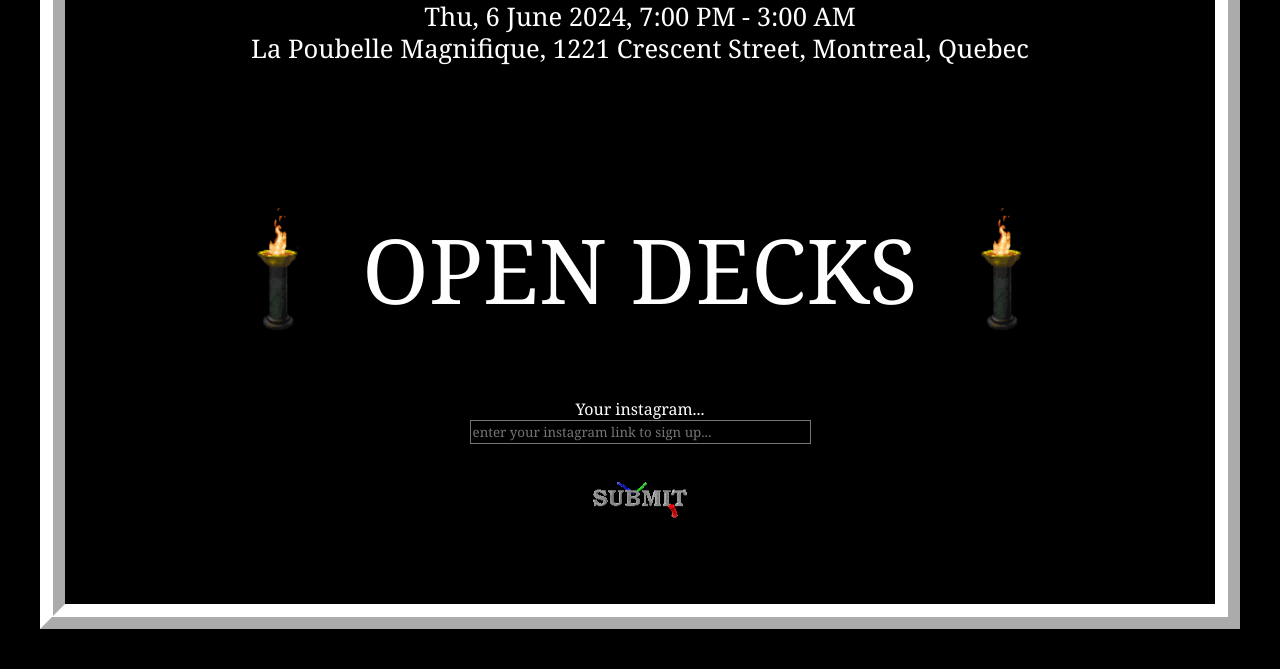
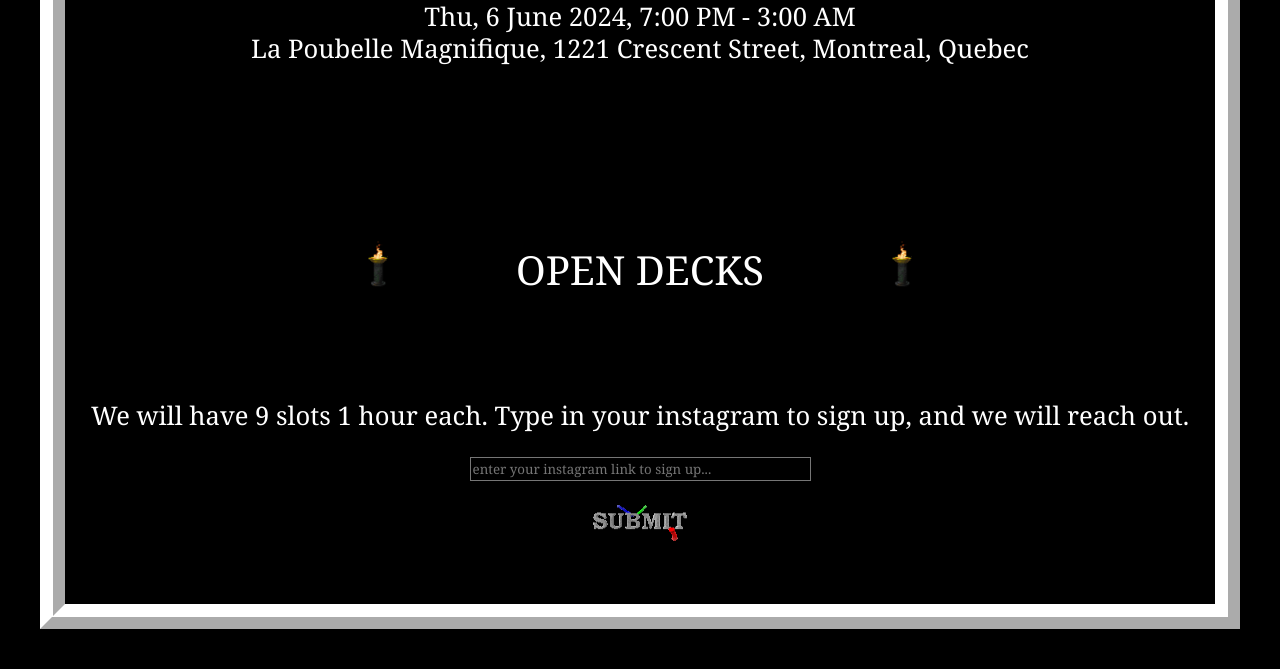
Before and after one commit to dj-antivaxx/opendecks.ca, a Flask app: page / in a window 1280 px wide. Shown: the part 131-800 px from the top of the page. Run offline with Flask 3, Linux system fonts and the light colour scheme.

Commit message:
fix index look

```diff
--- a/src/templates/index.html
+++ b/src/templates/index.html
@@ -14,25 +14,38 @@
         La Poubelle Magnifique, 1221 Crescent Street, Montreal, Quebec
     </div>
 
-    <div class="center_container">
-            <img src="static/torch.gif">
+    <div class="center">
+        <div class="left-torch">
+            <img src="static/torch.gif" width="20vh" height="auto">
+        </div>
+        <div class="middle-text">
             OPEN DECKS
-            <img src="static/torch.gif">
+        </div>
+        <div class="right-torch">
+            <img src="static/torch.gif" width="20vh" height="auto">
+        </div>
     </div>
 
     <div class="bottom-text">
-        Your instagram...
+        <div class="text-test">
+            We will have 9 slots 1 hour each. Type in your instagram to sign up, and we will reach out.
+        </div>
+        <div>
         <form method="post" enctype="multipart/form-data" novalidate>
+            <div class="form-test">
             {{ form.email(size=20) }}
             <br>
             {% for error in form.email.errors %}
                     <span style="color: red;">{{ error }}</span>
             {% endfor %}
-            <br>
-            <button type="submit" style="border: 0 none; background: none;" name="isubmit" value="x"><img src="static/submit.gif" width="100px" height="50px">
-                <!-- {{ form.submit() }} -->
-            </button>
+            </div>
+            <div class="submit-button">
+                <button type="submit" style="border: 0 none; background: none;" name="isubmit" value="x"><img src="static/submit.gif" width="100px" height="50px">
+                    <!-- {{ form.submit() }} -->
+                </button>
+             </div>
         </form>
+        </div>
     </div>
 
 </body>
@@ -53,11 +66,7 @@
         box-sizing: border-box;
         border: ridge white 2vw;
     }
-    .torch {
-	    min-width: 30vw;
-        max-width: 100%;
-        /* object-fit: scale-down; */
-	}
+
     .top-text {
 	    display: block;
         color: white;
@@ -66,26 +75,41 @@
 	    line-height: 0.5vw;
         text-align: center;
     }
+
     .middle-text {
         white-space: nowrap;
         color: white;
-        font-size: 7vw;
+        font-size: 5vh;
     }
+
+    .text-test {
+        text-align: center;
+        vertical-align: middle;
+	    padding-bottom: 2vh;
+        font-size: 2vw;
+        color: white;
+    }
+
+    .submit-button {
+        padding-bottom: 10vh;
+    }
+
+    .form-test {
+        padding-top: 1vh;
+        padding-bottom: 1vh;
+    }
+
     .bottom-text {
-	    text-align: center;
+        text-align: center;
         vertical-align: middle;
 	    padding-top: 40vh;
         color: white;
-        /* font-size: 1vw; */
     }
-    .center_container {
-	    white-space: nowrap;
-	    color: white;
-	    display: flex;
-	    /* text-align: center; */
-	    font-size: 7vw;
-        padding: 10vw;
-        gap: 5vw;
+
+    .center {
+        display: flex;
+        margin: 0;
+        gap: 10vw;
         position: absolute;
         top: 50%;
         left: 50%;
```
